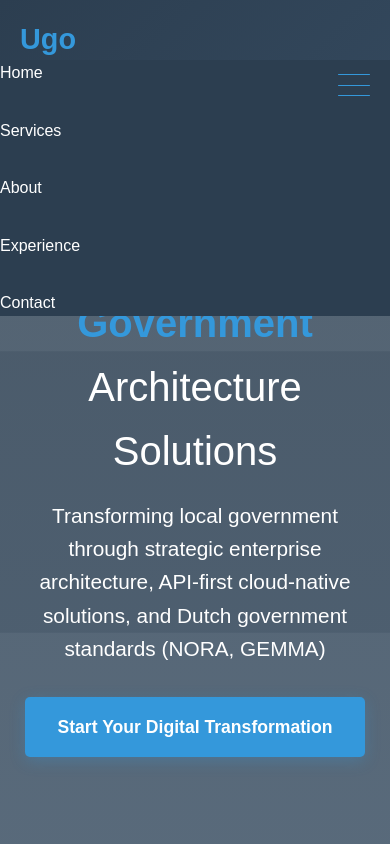
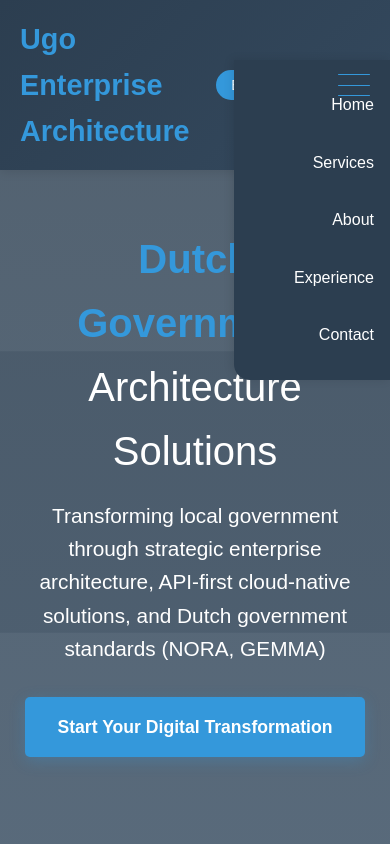
Before and after one commit to Ugo-Enterprise-Architecture/ugo-enterprise-architecture, a plain HTML site: page docs/index.html in a window 390 px wide. Both pictures are taken after a click on the element 354 px from the left and 85 px from the top of the page. Shown: the top 844 px of the page. Drawn offline with Linux system fonts and the light colour scheme.

Commit message:
Narrow menu

```diff
--- a/docs/styles.css
+++ b/docs/styles.css
@@ -26,16 +26,23 @@
 
 @media (max-width: 768px) {
   .menu-icon { display: flex; }
-  .nav-links { display: none; }
+  .nav-links {
+    display: none;
+    position: absolute;
+    top: 60px; /* adjust if your header is taller */
+    right: 0;
+    background: #2c3e50;
+    flex-direction: column;
+    width: 40vw;         /* reduced from 70vw */
+    max-width:180px;    /* reduced from 320px */
+    box-shadow: -2px 0 10px rgba(0,0,0,0.1);
+    z-index: 1000;
+    padding: 2rem 1rem;
+    border-radius: 0 0 0 16px;
+    align-items: flex-end;
+  }
   nav.active .nav-links {
     display: flex;
-    flex-direction: column;
-    background: #2c3e50;
-    position: absolute;
-    top: 60px;
-    right: 0;
-    width: 100%;
-    z-index: 1000;
   }
 }
 
```
